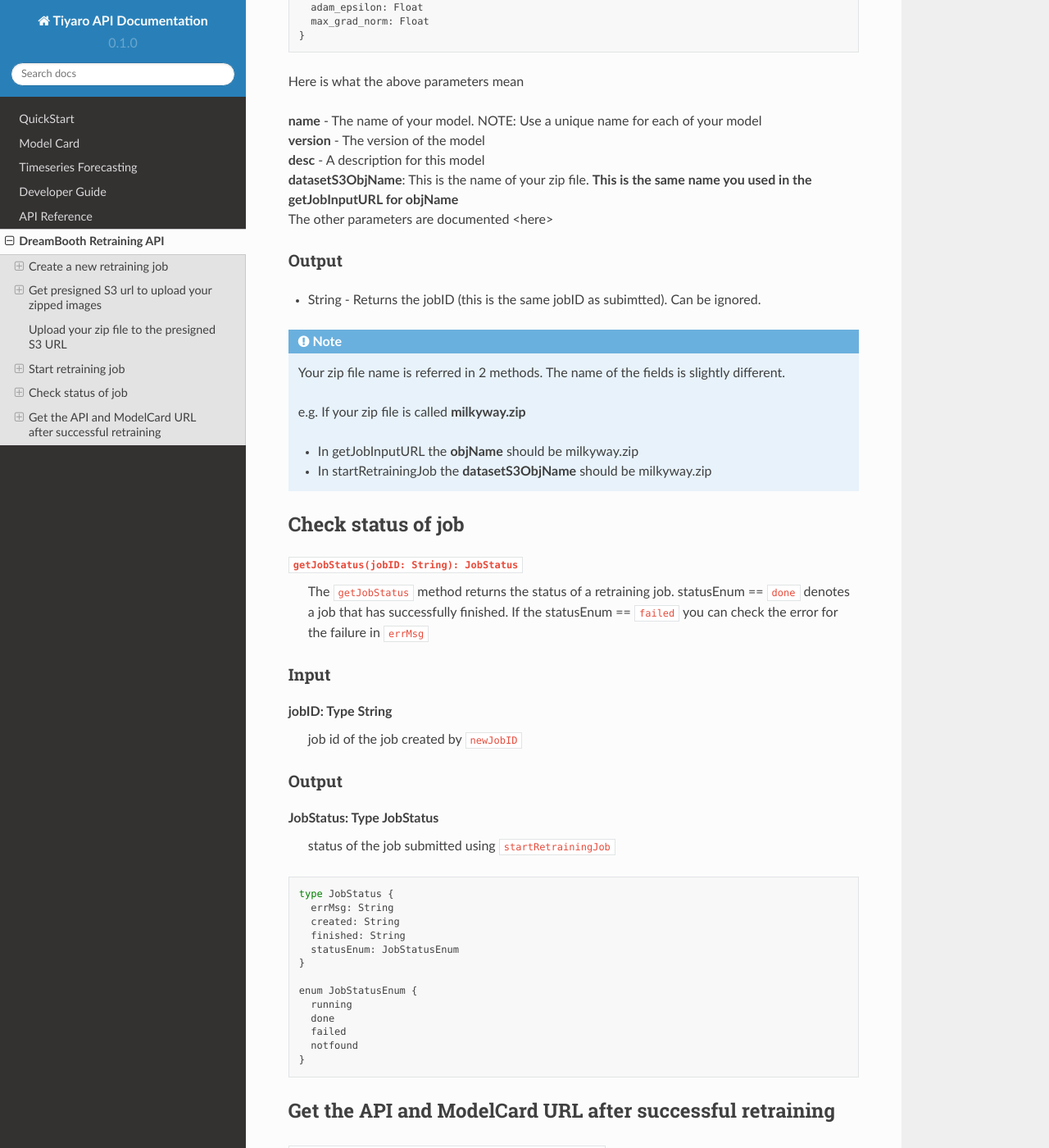
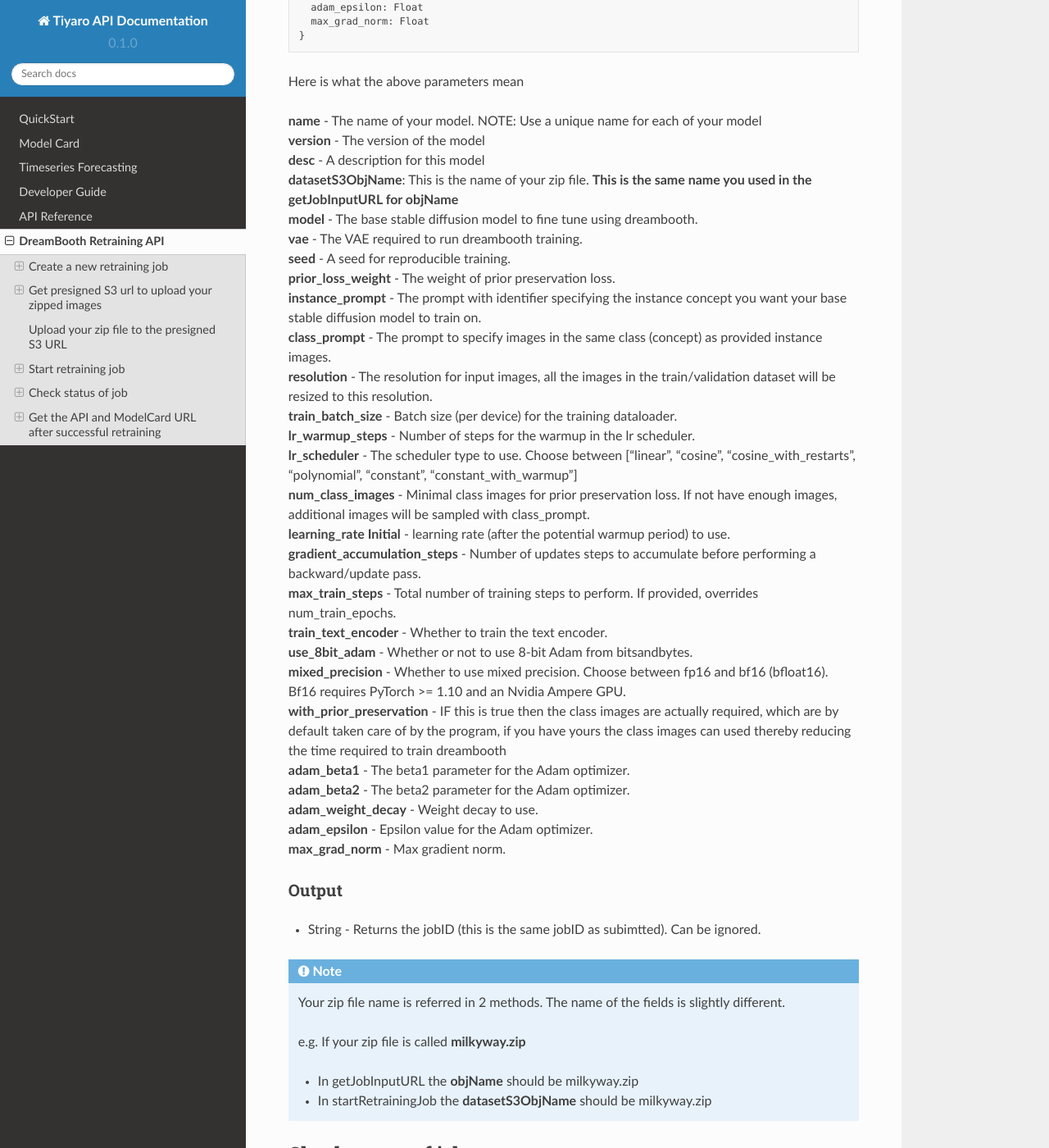
Before and after one commit to mahpat16/rtd-api-doc, a Sphinx documentation site: the page built from docs/source/dreambooth.rst, in a window 1280 px wide and 1400 px high, scrolled down 3827 px. Shown: the whole window at 82% size. Built offline with Sphinx 7.4.7 and the Read the Docs theme 2.0.0, drawn with Linux system fonts in a browser that asks for light colours.

Commit message:
Add description to all optional dreambooth start training params

```diff
--- a/docs/source/dreambooth.rst
+++ b/docs/source/dreambooth.rst
@@ -183,7 +183,29 @@ Here is what the above parameters mean
 | **version** - The version of the model
 | **desc** - A description for this model
 | **datasetS3ObjName**: This is the name of your zip file. **This is the same name you used in the getJobInputURL for objName**
-| The other parameters are documented <here>
+| **model** -	The base stable diffusion model to fine tune using dreambooth.
+| **vae** -	The VAE required to run dreambooth training.
+| **seed** -	A seed for reproducible training.
+| **prior_loss_weight** -	The weight of prior preservation loss.
+| **instance_prompt** -	The prompt with identifier specifying the instance concept you want your base stable diffusion model to train on.
+| **class_prompt** -	The prompt to specify images in the same class (concept) as provided instance images.
+| **resolution** -	The resolution for input images, all the images in the train/validation dataset will be resized to this resolution.
+| **train_batch_size** -	Batch size (per device) for the training dataloader.
+| **lr_warmup_steps** -	Number of steps for the warmup in the lr scheduler.
+| **lr_scheduler** -	The scheduler type to use. Choose between ["linear", "cosine", "cosine_with_restarts", "polynomial", "constant", "constant_with_warmup"]
+| **num_class_images** -	Minimal class images for prior preservation loss. If not have enough images, additional images will be sampled with class_prompt.
+| **learning_rate	Initial** - learning rate (after the potential warmup period) to use.
+| **gradient_accumulation_steps** -	Number of updates steps to accumulate before performing a backward/update pass.
+| **max_train_steps** -	Total number of training steps to perform.  If provided, overrides num_train_epochs.
+| **train_text_encoder** -	Whether to train the text encoder.
+| **use_8bit_adam** -	Whether or not to use 8-bit Adam from bitsandbytes.
+| **mixed_precision** -	Whether to use mixed precision. Choose between fp16 and bf16 (bfloat16). Bf16 requires PyTorch >= 1.10 and an Nvidia Ampere GPU.
+| **with_prior_preservation** -	IF this is true then the class images are actually required, which are by default taken care of by the program, if you have yours the class images can used thereby reducing the time required to train dreambooth
+| **adam_beta1** -	The beta1 parameter for the Adam optimizer.
+| **adam_beta2** -	The beta2 parameter for the Adam optimizer.
+| **adam_weight_decay** -	Weight decay to use.
+| **adam_epsilon** -	Epsilon value for the Adam optimizer.
+| **max_grad_norm** -	Max gradient norm.
 
 Output
 ++++++
```
